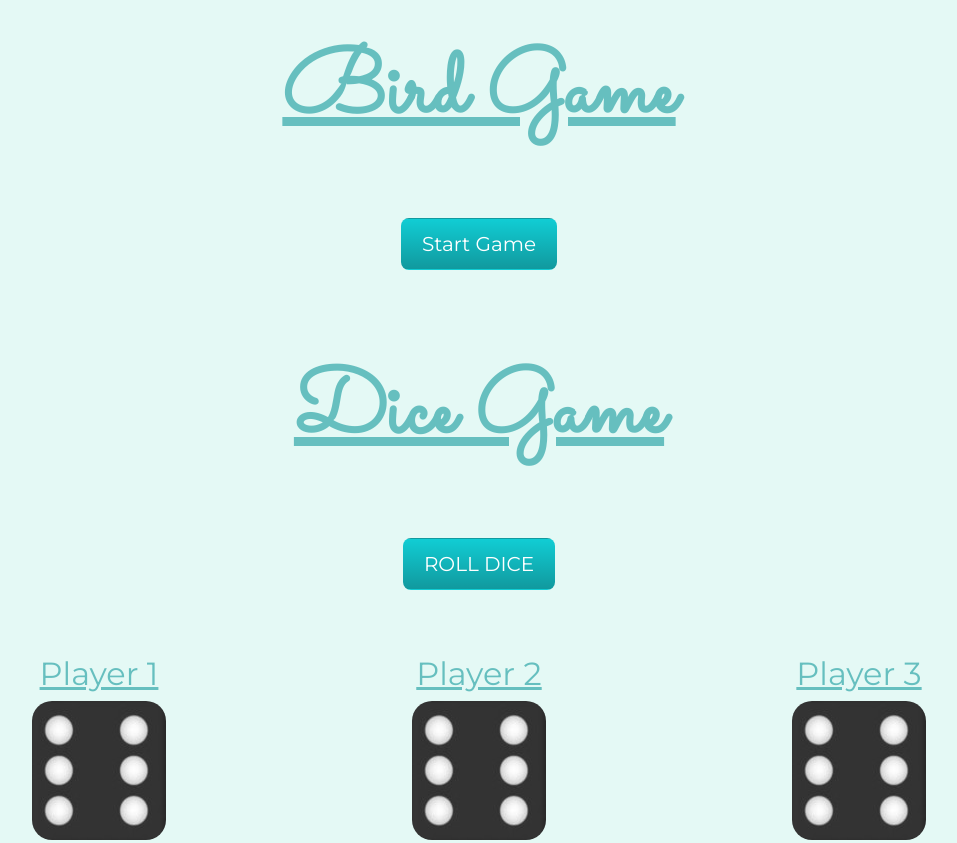
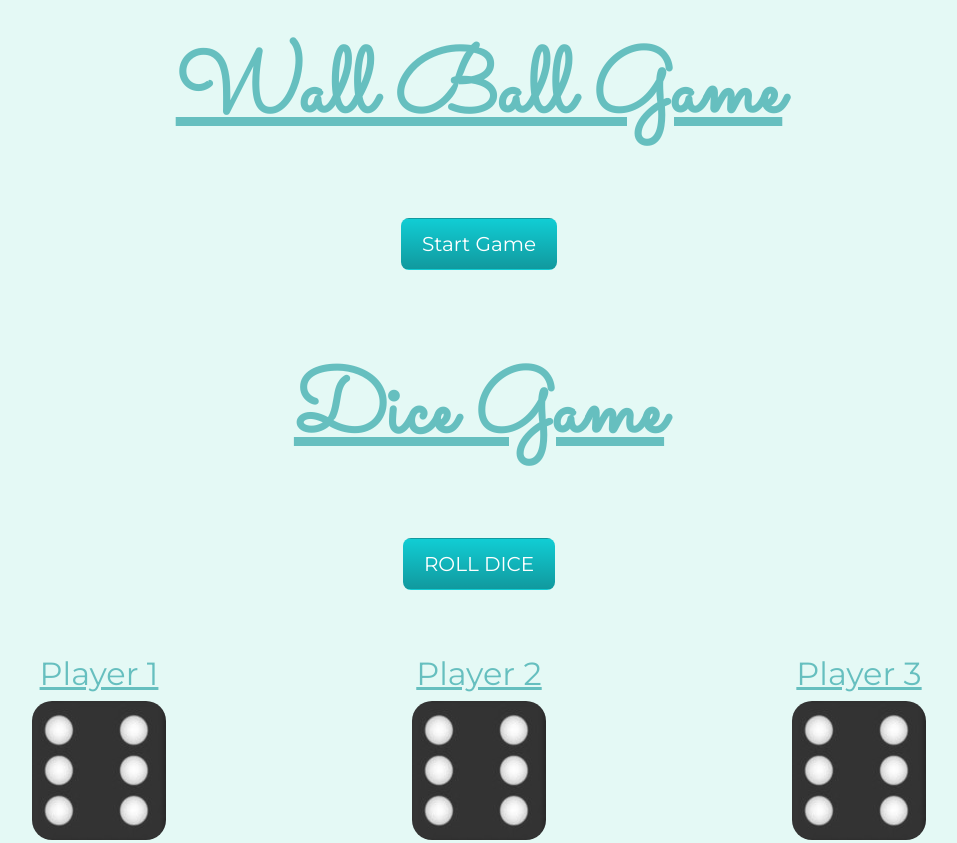
Before and after one commit to tylerbare98/Portfolio, a plain HTML site: page DiceGame-Bootstrap.html in a window 1280 px wide. Shown: the top 843 px of the page, without its empty margins (161-1118 px from the left). Drawn offline with nearby package versions, Linux system fonts and the light colour scheme.

Commit message:
Update DiceGame-Bootstrap.html

```diff
--- a/DiceGame-Bootstrap.html
+++ b/DiceGame-Bootstrap.html
@@ -9,11 +9,11 @@
         <link href="https://fonts.googleapis.com/css2?family=Merriweather&amp;family=Montserrat&amp;family=Sacramento&amp;display=swap" rel="stylesheet"/>
         <title>Dice Game</title>
     </head>
-    <body id="bird-background">
-<!------------------------------------------- bird Game  -------------------------------------------------------->
+    <body id="wall-ball-background">
+<!------------------------------------------- Wall Ball Game  -------------------------------------------------------->
         <div id="dice-container-top" style>
-            <h1 class ="title" id="dice-title" style="padding-top:0px; text-decoration:underline">Bird Game</h1>
-            <button id="birdListener" class="btn dice-button">
+            <h1 class ="title" id="dice-title" style="padding-top:0px; text-decoration:underline">Wall Ball Game</h1>
+            <button id="wallBallListener" class="btn dice-button">
                 Start Game
             </button>
             <div id="test">
```
